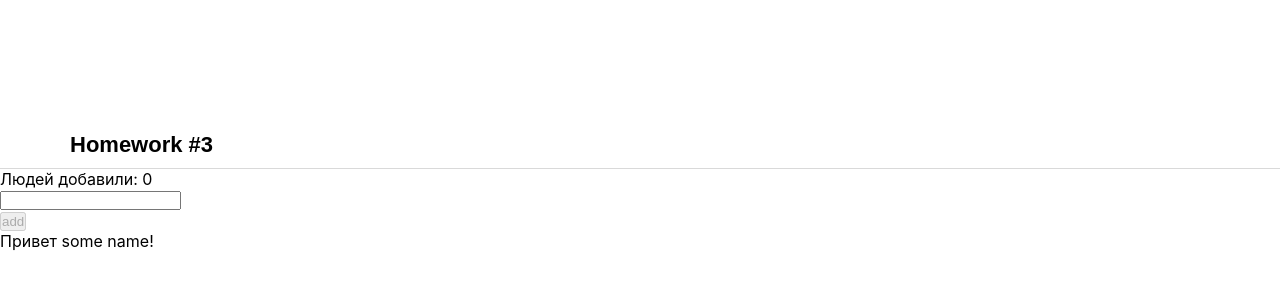
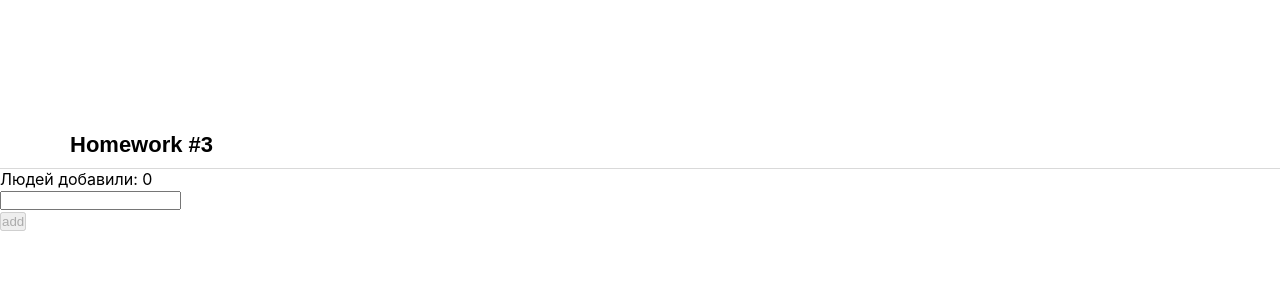
Before and after one commit to IgnatZakalinsky/hws2, a React (Create React App) app: page / in a window 1280 px wide. Shown: the top 300 px of the page. Built offline with nearby package versions, Linux system fonts and the light colour scheme.

Commit message:
в файле GreetingContainer.tsx вычислить количество добавленных и имя последнего (totalUsers, lastUserName)

```diff
--- a/src/s2-homeworks/hw03/GreetingContainer.tsx
+++ b/src/s2-homeworks/hw03/GreetingContainer.tsx
@@ -64,8 +64,8 @@ const GreetingContainer: React.FC<GreetingContainerPropsType> = ({
         pureOnEnter(e, addUser)
     }
 
-    const totalUsers = 0 // need to fix
-    const lastUserName = 'some name' // need to fix
+    const totalUsers = users.length // need to fix
+    const lastUserName = users.length === 0 ? '' : users[users.length - 1].name; // need to fix
 
     return (
         <Greeting
```
